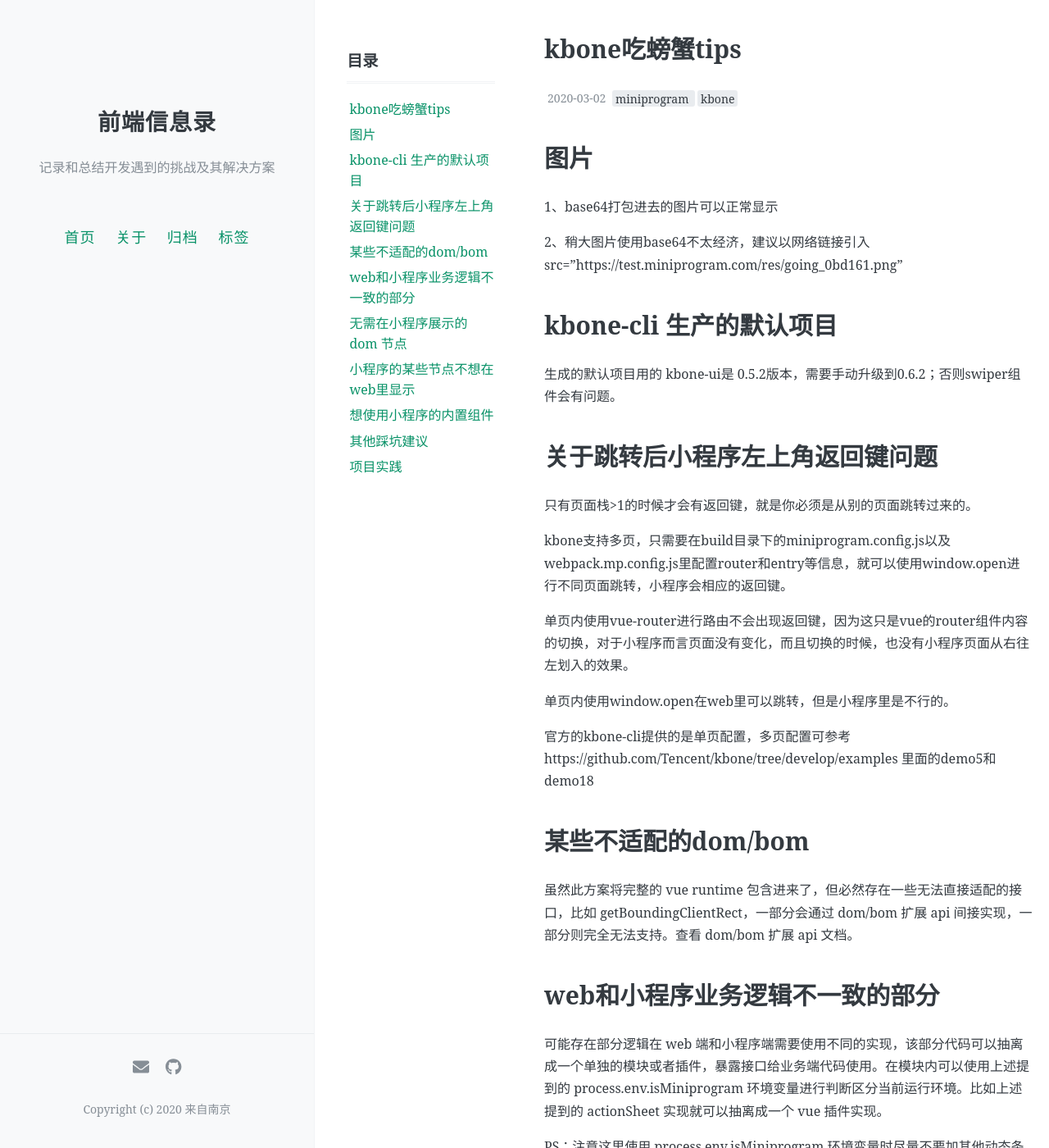
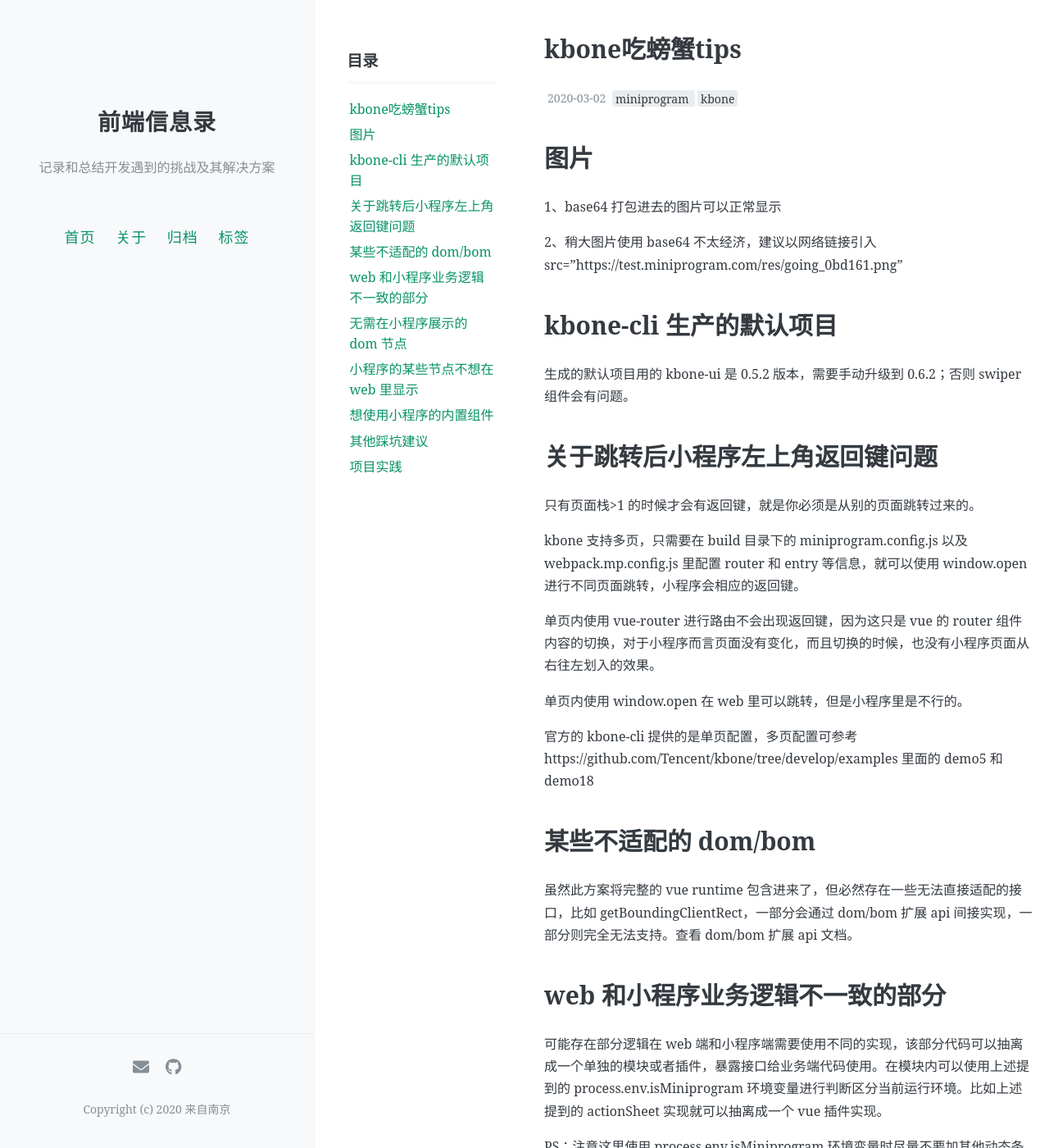
Before and after one commit to Susy123/susy123.github.io, a Jekyll site: the page built from _posts/2020-03-02-kbone.md, in a window 1280 px wide and 1400 px high. Shown: the whole window at 82% size. Built offline with Jekyll 4.4.1, drawn with Linux system fonts in a browser that asks for light colours; comment, search, counter and statistics services are not loaded; some of the changed text lies outside the part shown.

```diff
--- a/_posts/2020-03-02-kbone.md
+++ b/_posts/2020-03-02-kbone.md
@@ -7,36 +7,42 @@ tags: [miniprogram, kbone]
 comments: true
 toc: true
 ---
+
 # 图片
-1、base64打包进去的图片可以正常显示
 
-2、稍大图片使用base64不太经济，建议以网络链接引入
+1、base64 打包进去的图片可以正常显示
+
+2、稍大图片使用 base64 不太经济，建议以网络链接引入
 src="https://test.miniprogram.com/res/going_0bd161.png"
 
 # kbone-cli 生产的默认项目
-生成的默认项目用的 kbone-ui是 0.5.2版本，需要手动升级到0.6.2；否则swiper组件会有问题。
+
+生成的默认项目用的 kbone-ui 是 0.5.2 版本，需要手动升级到 0.6.2；否则 swiper 组件会有问题。
 
 # 关于跳转后小程序左上角返回键问题
-只有页面栈>1的时候才会有返回键，就是你必须是从别的页面跳转过来的。
 
-kbone支持多页，只需要在build目录下的miniprogram.config.js以及webpack.mp.config.js里配置router和entry等信息，就可以使用window.open进行不同页面跳转，小程序会相应的返回键。
+只有页面栈>1 的时候才会有返回键，就是你必须是从别的页面跳转过来的。
 
-单页内使用vue-router进行路由不会出现返回键，因为这只是vue的router组件内容的切换，对于小程序而言页面没有变化，而且切换的时候，也没有小程序页面从右往左划入的效果。
+kbone 支持多页，只需要在 build 目录下的 miniprogram.config.js 以及 webpack.mp.config.js 里配置 router 和 entry 等信息，就可以使用 window.open 进行不同页面跳转，小程序会相应的返回键。
 
-单页内使用window.open在web里可以跳转，但是小程序里是不行的。
+单页内使用 vue-router 进行路由不会出现返回键，因为这只是 vue 的 router 组件内容的切换，对于小程序而言页面没有变化，而且切换的时候，也没有小程序页面从右往左划入的效果。
 
-官方的kbone-cli提供的是单页配置，多页配置可参考 https://github.com/Tencent/kbone/tree/develop/examples 里面的demo5和demo18
+单页内使用 window.open 在 web 里可以跳转，但是小程序里是不行的。
 
+官方的 kbone-cli 提供的是单页配置，多页配置可参考 https://github.com/Tencent/kbone/tree/develop/examples 里面的 demo5 和 demo18
 
+# 某些不适配的 dom/bom
 
+虽然此方案将完整的 vue runtime 包含进来了，但必然存在一些无法直接适配的接口，比如 getBoundingClientRect，一部分会通过 dom/bom 扩展 api 间接实现，一部分则完全无法支持。查看 dom/bom 扩展 api 文档。
 
-# 某些不适配的dom/bom
-虽然此方案将完整的 vue runtime 包含进来了，但必然存在一些无法直接适配的接口，比如 getBoundingClientRect，一部分会通过 dom/bom 扩展 api 间接实现，一部分则完全无法支持。查看 dom/bom 扩展 api 文档。
-# web和小程序业务逻辑不一致的部分
+# web 和小程序业务逻辑不一致的部分
+
 可能存在部分逻辑在 web 端和小程序端需要使用不同的实现，该部分代码可以抽离成一个单独的模块或者插件，暴露接口给业务端代码使用。在模块内可以使用上述提到的 process.env.isMiniprogram 环境变量进行判断区分当前运行环境。比如上述提到的 actionSheet 实现就可以抽离成一个 vue 插件实现。
 
 PS：注意这里使用 process.env.isMiniprogram 环境变量时尽量不要加其他动态条件，以方便 webpack 编译时剪除死代码，比如 if (false) { console.log('xxxx') } 就属于死代码
+
 # 无需在小程序展示的 dom 节点
+
 可以使用另外一个 loader 对这些节点进行删减，在 webpack 配置中 vue loader 执行之前再添加一个 vue-improve-loader：
 
 然后在 vue 文件中给要剔除的节点加上 check-reduce 属性：
```
Also changed, not shown: other parts of _posts/2020-03-02-kbone.md (+33 -22 lines), _posts/2020-02-16-lint-structure.md (+95 -66 lines), _posts/2020-03-31-vue-cli--report.md (+2 -0 lines).
